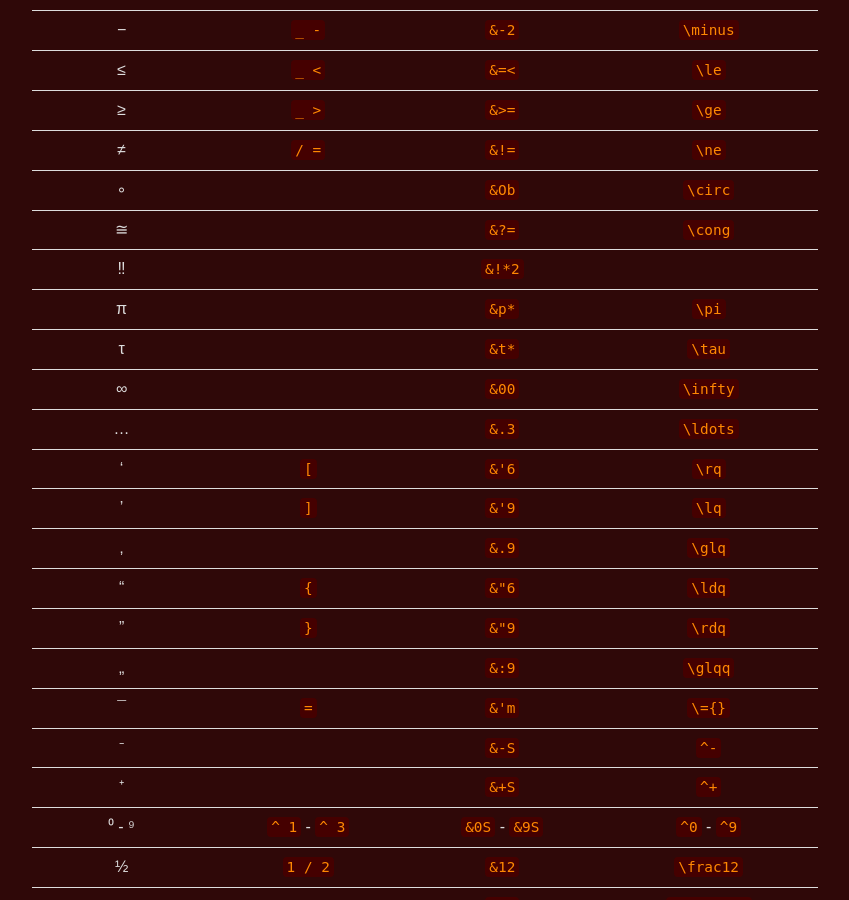
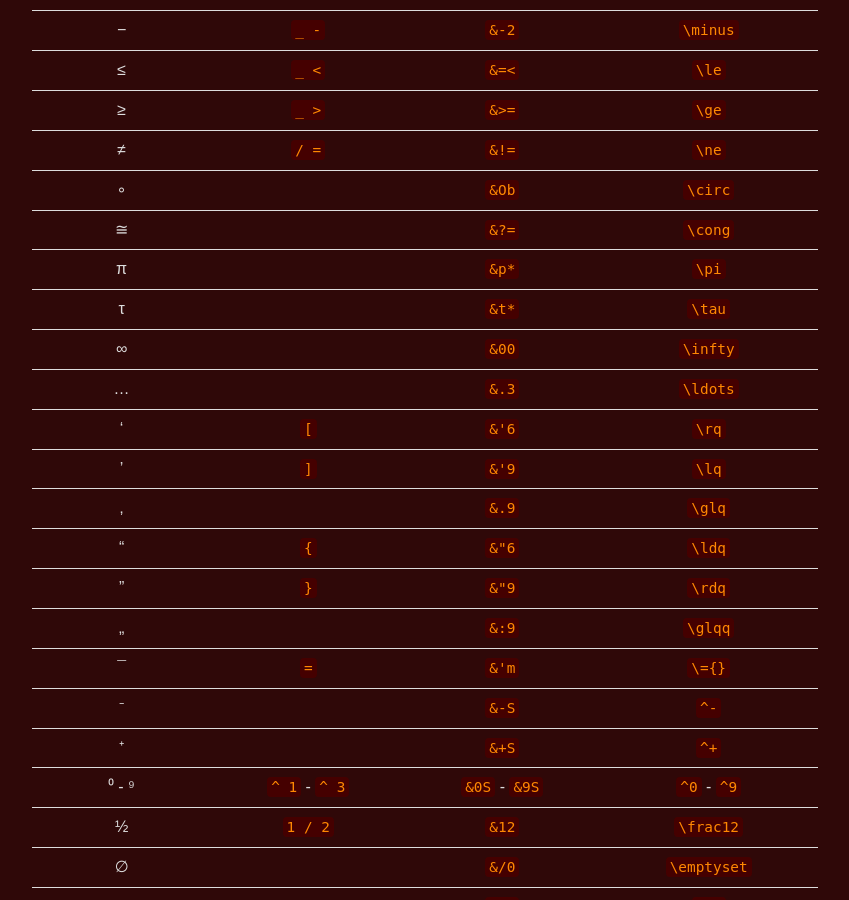
Before and after one commit to CIAvash/ciavash.github.io, a Jekyll site: the page built from _posts/2016-01-09-entering-perl6-unicode-characters-in-emacs.md, in a window 1280 px wide and 900 px high, scrolled down 1386 px. Shown: the whole window, without its empty margins (215-1064 px from the left). Built offline with Jekyll 4.4.1, drawn with Linux system fonts in a browser that asks for light colours.

Commit message:
Remove ‼ from table

```diff
--- a/_posts/2016-01-09-entering-perl6-unicode-characters-in-emacs.md
+++ b/_posts/2016-01-09-entering-perl6-unicode-characters-in-emacs.md
@@ -76,7 +76,6 @@ Below is a list of unicode characters used in Perl 6 and their character sequenc
 | ≠  | `/ =` | `&!=` | `\ne` |
 | ∘  |   | `&Ob` | `\circ` |
 | ≅  |   | `&?=` | `\cong` |
-| ‼  |   | `&!*2` |      |
 | π  |   | `&p*` | `\pi` |
 | τ  |   | `&t*` | `\tau` |
 | ∞  |   | `&00` | `\infty` |
```
